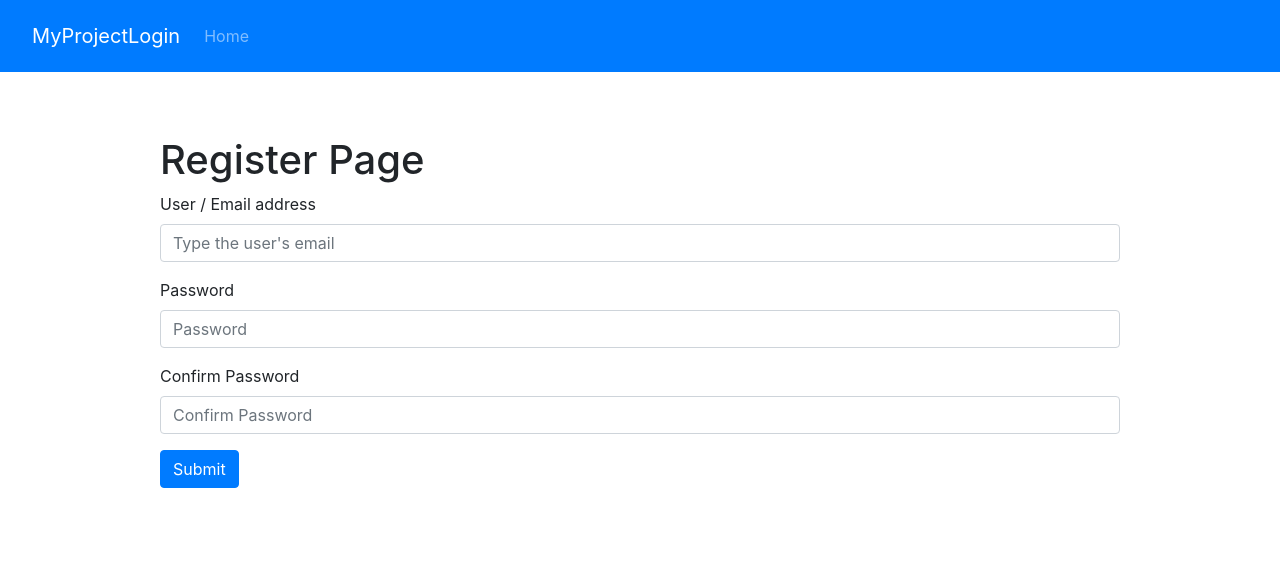
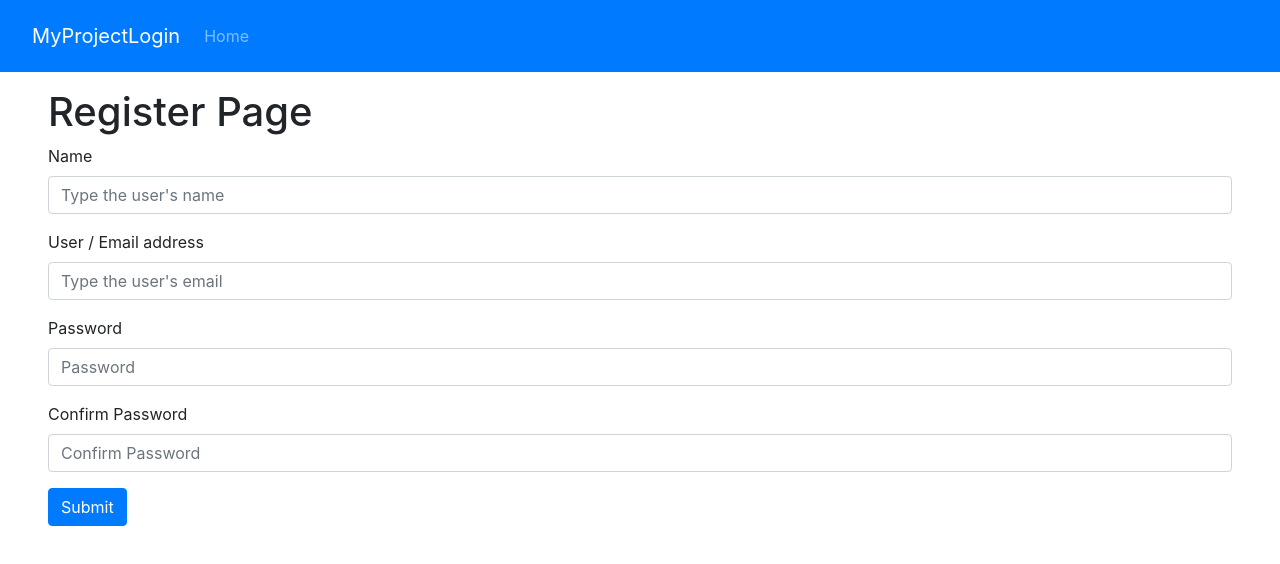
Before and after one commit to tonykieling/user_project-frontend, a React (Create React App) app: page /register in a window 1280 px wide. Shown: the top 564 px of the page. Built offline with nearby package versions, Linux system fonts and the light colour scheme.

Commit message:
June03 > register new user but not persisting data on database nor moving to new page

```diff
--- a/src/App.js
+++ b/src/App.js
@@ -42,15 +42,13 @@ export default class App extends Component {
   render() {
       return (
         <Router>
-            <div className='wrapper'>
+            <div className="navbarandbody">
                 {/* NAV BAR on the top of the page */}
                 <Navega
                   userLogged={this.state.userLogged}
                   checkUser={this.checkUser}
                   email={this.state.email}
                   />
-                {/* Annonymous Component */}
-
                 <Switch>
 
                       {/* to HOME */}
--- a/src/components/Login.js
+++ b/src/components/Login.js
@@ -2,7 +2,7 @@ import React, { Component } from 'react'
 // import { connect } from 'react-redux'
 import store from './store/store.js'
 import {Button, Form} from 'react-bootstrap'
-const {checkUser} = require('./database/databaseAPI')
+const {checkUser, viewUser} = require('./database/databaseAPI')
 
 
 export default class Home extends Component {
@@ -32,6 +32,7 @@ export default class Home extends Component {
       //   password: "",
       //   email: ""
       // })
+      viewUser();
       return;
     } else {
       console.log(`User logged OK!!!!
--- a/src/components/Register.js
+++ b/src/components/Register.js
@@ -1,60 +1,81 @@
 import React, { Component } from 'react'
+import Landing from './Landing.js';
+import Login from './Login.js';
+// import store from './store/store.js'
 import {Button, Form} from 'react-bootstrap'
+const {addUser, viewUser} = require('./database/databaseAPI')
+
 
 export default class Register extends Component {
   constructor(props){
     super(props);
     this.state = {
+      name: "",
       email: "",
       password: "",
       confirmPassword: ""
     }
   }
 
-  // validateForm() {
-  //     return (
-  //       this.state.email.length > 0 &&
-  //       this.state.password.length > 0 &&
-  //       this.state.password === this.state.confirmPassword
-  //     );
-  //   }
+  handleChange = e => {
+      this.setState({
+        [e.target.name]: e.target.value
+      });
+    }
 
-  handleChange = e => {
-    this.setState({
-      [e.target.id]: e.target.value
-    });
-  }
+  handleSubmit = e => {
+      e.preventDefault();
+      if (!addUser({ name: this.state.name, email: this.state.email, password: this.state.password, confirmPassword: this.state.confirmPassword })) {
+        // checks in the database if user already exists
+        alert("User already exists! Please use another email.");
+        //return;
+        return (<Login />);
 
-  isValid = e => {
-    if (this.state.email === "" || this.state.password === "" || this.state.confirmPassword === "")
-      return true;
-    return false;
-  }
 
-  handleSubmit = async e => {
-    e.preventDefault();
-  }
+      } else {
+        console.log(`User ADDED to DATABASE!!!!
+        LOAD SOME PAGE`);
 
-  handleConfirmationSubmit = async e => {
-    e.preventDefault();
-  }
+        viewUser();
+        // render(){ return (<Landing />)};
+        //return;
+        return (<Landing />);
 
-  // NEED TO DO ISvALID
-  // isValid
+      }
+    }
+
+  // isValid = () => {
+  //   if (this.state.email === "" || this.state.password === "" || this.state.confirmPassword === "")
+  //     return false;
+  //   return true;
+  // }
+
 
   render() {
     return (
       <div className="moldura">
         <h1>Register Page</h1>
             <Form onSubmit={this.handleSubmit}>
+
+                <Form.Group controlId="formName">
+                    <Form.Label>Name</Form.Label>
+                    <Form.Control
+                        type="text"
+                        placeholder="Type the user's name"
+                        name="name"
+                        onChange={this.handleChange}
+                        value={this.state.name}
+                    />
+                </Form.Group>
+
                 <Form.Group controlId="formBasicEmail">
                     <Form.Label>User / Email address</Form.Label>
                     <Form.Control
                         type="email"
                         placeholder="Type the user's email"
                         name="email"
+                        onChange={this.handleChange}
                         value={this.state.email}
-                        onChange={this.handleChange}
                     />
                 </Form.Group>
 
@@ -64,8 +85,8 @@ export default class Register extends Component {
                         type="password"
                         placeholder="Password"
                         name="password"
+                        onChange={this.handleChange}
                         value={this.state.password}
-                        onChange={this.handleChange}
                     />
                 </Form.Group>
 
@@ -75,8 +96,8 @@ export default class Register extends Component {
                         type="password"
                         placeholder="Confirm Password"
                         name="confirmPassword"
+                        onChange={this.handleChange}
                         value={this.state.confirmPassword}
-                        onChange={this.handleChange}
                     />
                 </Form.Group>
 
--- a/src/components/database/databaseAPI.js
+++ b/src/components/database/databaseAPI.js
@@ -2,6 +2,7 @@ const userDB = require('./userDB.js')
 
 const checkUser = (data) => {
 // function checkUser(data) {
+  //console.log('data > ', data);
   const db = userDB;
   for (let k in db)
     if (db[k].email.toLowerCase() === data.email.toLowerCase())
@@ -11,11 +12,56 @@ const checkUser = (data) => {
   return false;
 }
 
-const addUser = data => {
-// empty right now
+const viewUser = () => {
+
+  //console.log('data > ', data);
+  const db = userDB;
+  for (let k in db)
+        console.log(db[k]);
+  return true;
+}
+
+
+const addUser = (data) => {
+    //console.log('data > ', data);
+    const db = userDB;
+    // loops thrrough the USERDB to check is email already exists in the DATABASE
+    for (let k in db){
+      if (db[k].email.toLowerCase() === data.email.toLowerCase())
+          // IF email FOUND in DATABASE return FALSE
+          return false;
+    }
+
+    // if the search for the user's email did not return TRUE
+    // add new user data to the DATABASE
+
+    // define the NEXT index of the database based on the size of the OBJECT
+    const dbIndex = Object.keys(db).length + 1;
+    //console.log('db.size', Object.keys(db).length);
+    //console.log(db);
+
+    // create new USER to be added to the DATABASE
+    const newUser = {
+      id: dbIndex,
+      name: data.name,
+      email: data.email,
+      password: data.password,
+      deleted: false,
+      user_admin: false
+    };
+    console.log(newUser);
+
+    // ADD new USER to DATABASE
+    //db.push( newUser );
+    db[dbIndex] = newUser;
+
+    // return FALSE means OK
+    return true;
+
 }
 
 module.exports = {
   checkUser,
-  addUser
+  addUser,
+  viewUser
 }
--- a/src/index.css
+++ b/src/index.css
@@ -6,6 +6,11 @@ body {
     sans-serif;
   -webkit-font-smoothing: antialiased;
   -moz-osx-font-smoothing: grayscale;
+}
+
+.wrapper{
+  width: 1000px;
+  margin: auto;
 }
 
 code {
@@ -40,12 +45,14 @@ code {
   width: 70%;
 }
 
-.moldura{
-  margin: 4rem 10rem;
+.navbarandbody>div{
+
+  margin: 1rem 3rem;
 }
 
 .landingButtons{
   display: flex;
+  flex-flow: row wrap;
   margin-top: 2rem;
 }
 
@@ -53,10 +60,12 @@ code {
   border: 1px solid black;
   border-radius: 5px;
   margin-right: 2rem;
+  margin-bottom: 2rem;
   width: 20rem;
   height: 5rem;
   line-height: 5;
   text-align: center;
+
 }
 
 .boxLanding:first-of-type{
```
